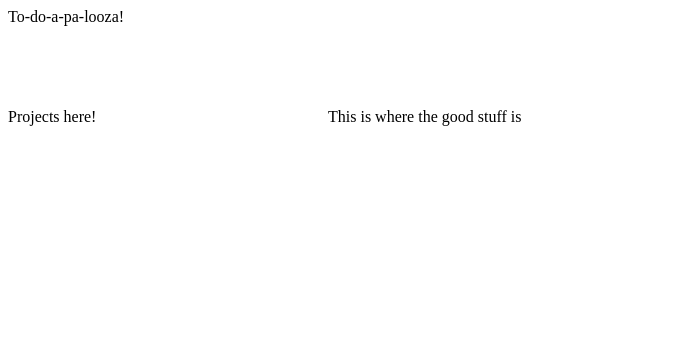
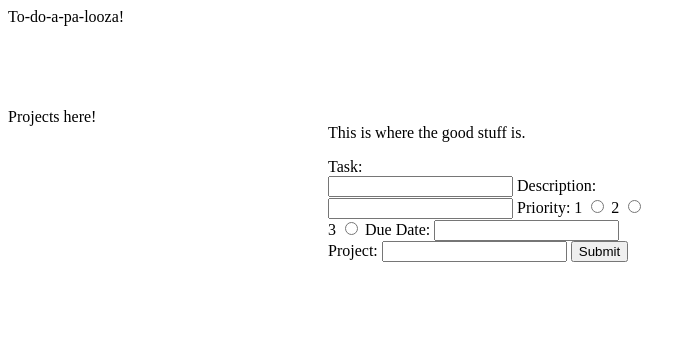
Before and after one commit to cdpadilla42/todo-list, a plain HTML site: page index.html in a window 1280 px wide. Shown: the whole page, without its empty margins (0-696 px from the left). Drawn offline with Linux system fonts and the light colour scheme.

Commit message:
Create new task form

```diff
--- a/index.html
+++ b/index.html
@@ -13,7 +13,27 @@
           Projects here!
         </div>
         <div id="content">
-          This is where the good stuff is
+          <p>This is where the good stuff is.</p>
+
+          <form class="task-form">
+            <label for="title">Task:</label><br>
+            <input type="text" name="title" id="title">
+            <label for="description">Description:</label>
+            <input type="text" name="description" id="description">
+            <label for="priority">Priority:</label>
+            <label for="1">1</label>
+            <input type="radio" name="priority" id="1">
+            <label for="2">2</label>
+            <input type="radio" name="priority" id="2">
+            <label for="3">3</label>
+            <input type="radio" name="priority" id="3">
+            <label for="due-date">Due Date:</label>
+            <input type="text" name="due-date" id="due-date">
+            <label for="project">Project:</label>
+            <input type="text" name="project" id="project">
+            <input type="submit" value="Submit">
+          </form>
+
         </div>
       </div>
     <script src="main.js"></script>
--- a/main.js
+++ b/main.js
@@ -94,7 +94,7 @@
 /***/ (function(module, __webpack_exports__, __webpack_require__) {
 
 "use strict";
-eval("__webpack_require__.r(__webpack_exports__);\n/* harmony import */ var _model_newProjectTask__WEBPACK_IMPORTED_MODULE_0__ = __webpack_require__(/*! ./model/newProjectTask */ \"./src/model/newProjectTask.js\");\n/* harmony import */ var _model_projects__WEBPACK_IMPORTED_MODULE_1__ = __webpack_require__(/*! ./model/projects */ \"./src/model/projects.js\");\n\n\n\nObject(_model_newProjectTask__WEBPACK_IMPORTED_MODULE_0__[\"default\"])('Chris', 'Me!', 1, 'Jan', 'To-Do');\nconsole.log(_model_projects__WEBPACK_IMPORTED_MODULE_1__[\"default\"].projects);\nconsole.log(_model_projects__WEBPACK_IMPORTED_MODULE_1__[\"default\"].showProject);\n\n\n// Next: Basic display. Show Projects and tasks.\n// add buttons with functionality\n// Little bit at a time, friend\n\n\n//# sourceURL=webpack:///./src/index.js?");
+eval("__webpack_require__.r(__webpack_exports__);\n/* harmony import */ var _model_newProjectTask__WEBPACK_IMPORTED_MODULE_0__ = __webpack_require__(/*! ./model/newProjectTask */ \"./src/model/newProjectTask.js\");\n/* harmony import */ var _model_projects__WEBPACK_IMPORTED_MODULE_1__ = __webpack_require__(/*! ./model/projects */ \"./src/model/projects.js\");\n\n\n\nObject(_model_newProjectTask__WEBPACK_IMPORTED_MODULE_0__[\"default\"])('Chris', 'Me!', 1, 'Jan', 'To-Do');\nconsole.log(_model_projects__WEBPACK_IMPORTED_MODULE_1__[\"default\"].projects);\nconsole.log(_model_projects__WEBPACK_IMPORTED_MODULE_1__[\"default\"].showProject);\n\nconst taskForm = document.querySelector('.task-form');\ntaskForm.addEventListener('submit', (e) => {\n  e.preventDefault();\n  alert('form submitted!');\n});\n\nconst extractFormData = function (e) {\n  let title = document.querySelector(\"#title\").value;\n  let description = document.querySelector('#description').value;\n  let priority = document.querySelector('#title').value;\n  let dueDate = document.querySelector('#due-date').value;\n  let project = document.querySelector('#project').value;\n  Object(_model_newProjectTask__WEBPACK_IMPORTED_MODULE_0__[\"default\"])(title, description, priority, dueDate, project);\n  return;\n}\n\n// Next: Basic display. Show Projects and tasks.\n// add buttons with functionality - EXTRACT RADIO BUTTON VALUE\n// Little bit at a time, friend\n\n\n//# sourceURL=webpack:///./src/index.js?");
 
 /***/ }),
 
```
